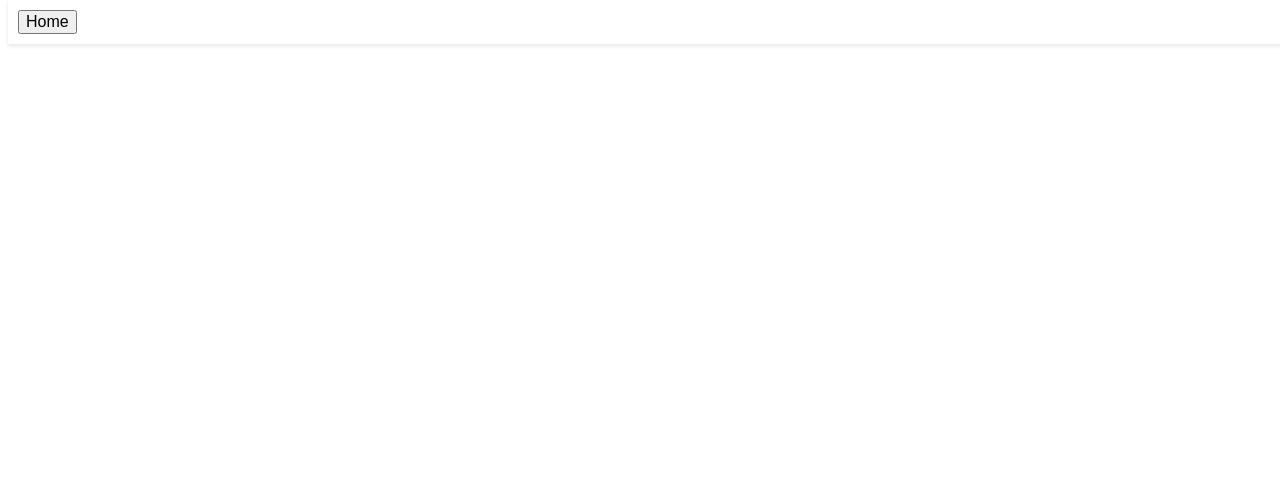
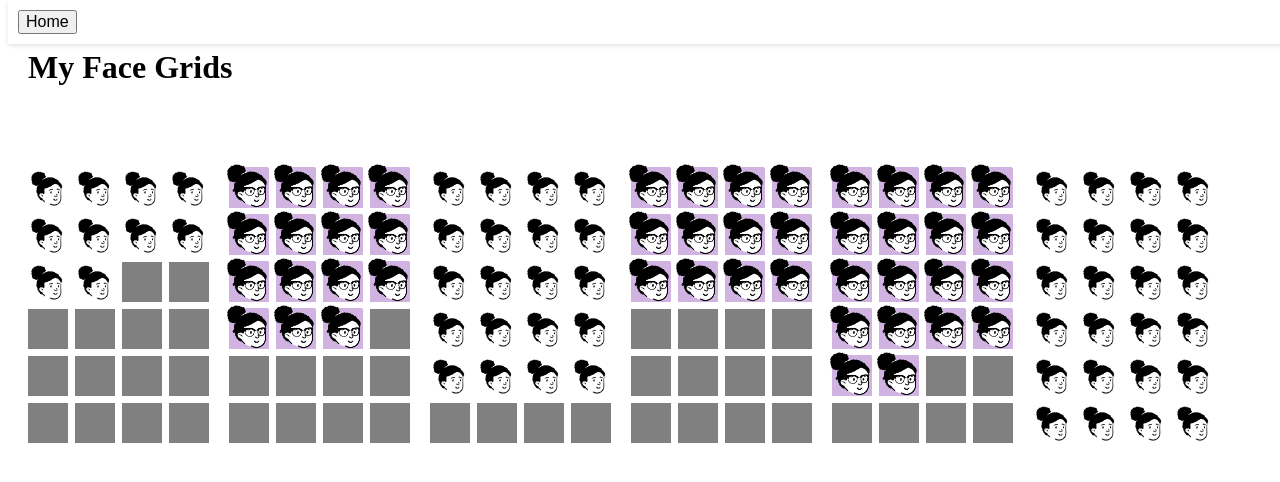
Before and after one commit to DaiaRose/msdv-thesis, a Vue app in the folder 06-vue/vue-app/: page /FaceGridPage in a window 1280 px wide. Before the commit this address had no page. Shown: the top 482 px of the page. Built offline with nearby package versions, Linux system fonts and the light colour scheme.

Commit message:
grid page started

```diff
--- a/06-vue/vue-app/src/components/CensorLaws.vue
+++ b/06-vue/vue-app/src/components/CensorLaws.vue
@@ -5,6 +5,10 @@
       <div class="content">
         <h1>Censorship Laws Page</h1>
       </div>
+       <!-- Navigation button timeline item -->
+       <div class="nextbutton-item">
+          <button @click="goToNextPage">Go to Next Page</button>
+        </div>
 
       <!-- Timeline Section -->
       <div class="timeline">
@@ -80,7 +84,7 @@
           { year: 2007, showLabel: false },
           { year: 2008, showLabel: false },
           { year: 2009, showLabel: false },
-          { year: 2010, showLabel: false },
+          { year: 2010, showLabel: true },
           { year: 2011, showLabel: false },
           { year: 2012, showLabel: false },
           { year: 2013, showLabel: false },
@@ -122,7 +126,11 @@
       this.dialogContent = state.tooltip;
       this.dialogTitle = state.title;
       this.dialogVisible = true;
-      }
+      },
+
+      goToNextPage() {
+      this.$router.push({ name: 'FaceGridPage' });
+      },
     }
   };
 
--- a/06-vue/vue-app/src/components/FaceGrid.vue
+++ b/06-vue/vue-app/src/components/FaceGrid.vue
@@ -1,9 +1,17 @@
 <template>
   <div class="grid-container">
-    <div v-for="(row, rowIndex) in 6" :key="rowIndex" class="grid-row">
-      <div v-for="(col, colIndex) in 4" :key="colIndex" class="square">
-        <span v-if="getIcon(rowIndex, colIndex)">★</span>
-      </div>
+    <div
+      v-for="(square, index) in 24"
+      :key="index"
+      class="square"
+      :class="{ on: index < filledCount, off: index >= filledCount }"
+    >
+      <img
+        v-if="index < filledCount"
+        :src="imageSrc"
+        alt="icon"
+        class="icon"
+      />
     </div>
   </div>
 </template>
@@ -11,17 +19,19 @@
 <script>
 export default {
   props: {
-    filledCount: Number // Number of squares to be filled out of 24
+    filledCount: {
+      type: Number,
+      default: 20
+    },
+    imageNumber: {
+      type: Number,
+      default: 1
+    }
   },
   computed: {
-    filledPositions() {
-      return Array.from({ length: this.filledCount }, (_, i) => i);
-    }
-  },
-  methods: {
-    getIcon(row, col) {
-      const index = row * 4 + col;
-      return this.filledPositions.includes(index);
+    // This computed property builds the image source based on the passed-in imageNumber prop.
+    imageSrc() {
+      return require(`@/images/face${this.imageNumber}.png`);
     }
   }
 };
@@ -31,8 +41,11 @@ export default {
 .grid-container {
   display: grid;
   grid-template-columns: repeat(4, 1fr);
-  gap: 5px;
+  grid-template-rows: repeat(6, 1fr);
+  grid-auto-flow: row;
+  gap: 7px;
   width: fit-content;
+  margin-top: 60px;
 }
 
 .square {
@@ -41,6 +54,18 @@ export default {
   display: flex;
   align-items: center;
   justify-content: center;
-  border: 1px solid #000;
+}
+
+.square.on {
+  background-color: #D1B3E2;
+}
+
+.square.off {
+  background-color: grey;
+}
+
+.icon {
+  width: 110%;
+  object-fit: contain;
 }
 </style>
--- /dev/null
+++ b/06-vue/vue-app/src/components/FaceGridPage.vue
@@ -0,0 +1,55 @@
+<template>
+    <div class="grid-page">
+      <h1>My Face Grids</h1>
+      <div class="face-grids-container">
+        <FaceGrid
+          v-for="(grid, index) in faceGrids"
+          :key="index"
+          :filledCount="grid.filledCount"
+          :imageNumber="grid.imageNumber"
+        />
+      </div>
+    </div>
+  </template>
+
+  <script>
+  import FaceGrid from '@/components/FaceGrid.vue';
+
+  export default {
+    name: 'GridPage',
+    components: {
+      FaceGrid
+    },
+    data() {
+      return {
+        // Array containing configuration for each FaceGrid instance
+        faceGrids: [
+          { filledCount: 10, imageNumber: 1 },
+          { filledCount: 15, imageNumber: 2 },
+          { filledCount: 20, imageNumber: 1 },
+          { filledCount: 12, imageNumber: 2 },
+          { filledCount: 18, imageNumber: 2 },
+          { filledCount: 24, imageNumber: 1 }
+        ]
+      };
+    },
+    methods: {
+      // Dynamically creates the image source based on the image number
+      getIconSrc(imageNumber) {
+        return require(`@/images/face${imageNumber}.png`);
+      }
+    }
+  };
+  </script>
+
+  <style scoped>
+  .grid-page {
+    padding: 20px;
+  }
+
+  .face-grids-container {
+    display: flex;
+    flex-wrap: wrap;
+    gap: 20px;
+  }
+  </style>
--- a/06-vue/vue-app/src/router/index.js
+++ b/06-vue/vue-app/src/router/index.js
@@ -4,7 +4,7 @@ import Home from '../components/Home.vue'
 import TimelineForecastPage from '../components/TimelineForecastPage.vue'
 import CurrentlyStatement from '../components/currentlyStatement.vue'  // New page
 import CensorLaws from '../components/CensorLaws.vue'  // New page
-import FaceGrid from '../components/FaceGrid.vue'  // New page
+import FaceGridPage from '../components/FaceGridPage.vue'  // New page
 
 const routes = [
   {
@@ -30,9 +30,9 @@ const routes = [
   },
 
   {
-    path: '/FaceGrid',
-    name: 'FaceGrid',
-    component: FaceGrid,
+    path: '/FaceGridPage',
+    name: 'FaceGridPage',
+    component: FaceGridPage,
   },
 
 ]
```
Also changed, not shown: 06-vue/vue-app/src/images/face1.png (added), 06-vue/vue-app/src/images/face2.png (added).
